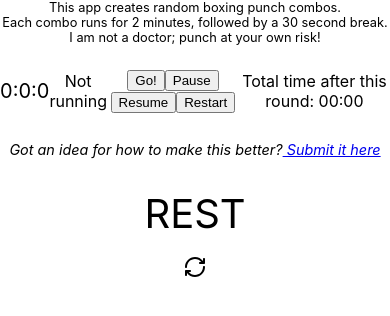
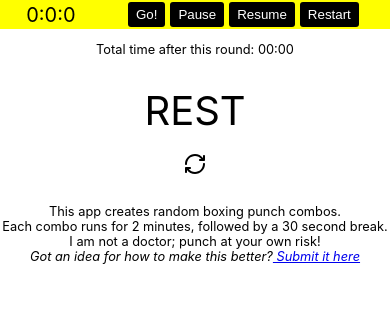
Before and after one commit to nelliemckesson/BoxingBud, a React (Create React App) app in the folder boxingbud/: page / in a window 390 px wide. Shown: the top 316 px of the page. Built offline with nearby package versions, Linux system fonts and the light colour scheme.

Commit message:
mobile layout

```diff
--- a/boxingbud/src/App.css
+++ b/boxingbud/src/App.css
@@ -43,6 +43,15 @@
   justify-content: center;
 }
 
+.timerInner button {
+  border-width: 0px;
+  border-radius: 3px;
+  padding: 5px 8px 5px 8px;
+  margin-right: 5px;
+  background-color: black;
+  color: white;
+}
+
 .counter {
   font-size: 100px;
   width: 350px;
@@ -59,6 +68,10 @@
 .text p {
   margin: 0;
   padding: 0;
+}
+
+.mobileText {
+  display: none;
 }
 
 .move {
@@ -85,6 +98,7 @@
   }
 
   .timerContainer {
+    width: 100%;
     display: flex;
     flex-direction: column;
     align-items: center;
@@ -92,10 +106,13 @@
   }
 
   .timerInner {
+    width: 100%;
+    padding: 2px;
     display: flex;
     flex-direction: row;
-    justify-content: space-between;
+    justify-content: space-around;
     align-items: center;
+    background-color: yellow;
   }
 
   .counter {
@@ -108,13 +125,22 @@
   }
 
   .text {
-    margin-bottom: 10px;
+    display: none;
   }
 
-  .text p {
+  .mobileText p {
     font-size: 0.8em;
     margin: 0;
     padding: 0;
+  }
+
+  .mobileText {
+    display: block;
+    margin-top: 20px;
+  }
+
+  .total {
+    font-size: 0.8em;
   }
 
   .move {
@@ -122,13 +148,20 @@
   }
 
   .feedback {
-    font-style: italic;
-    font-size: 0.9em;
+    display: none;
+  }
+
+  .mobileText .feedback {
+    display: block;
   }
 
   .flat {
     border-width: 0px;
     background-color: transparent;
+  }
+
+  p.status {
+    display: none;
   }
 }
 
--- a/boxingbud/src/Timer.js
+++ b/boxingbud/src/Timer.js
@@ -59,7 +59,7 @@ export default function Timer({expiryTimestamp}) {
           <div className="counter">
             <span>{hours}</span>:<span>{minutes}</span>:<span>{seconds}</span>
           </div>
-          <p>{isRunning && started ? 'Running' : 'Not running'}</p>
+          <p className="status">{isRunning && started ? 'Running' : 'Not running'}</p>
           <div>
             <button onClick={() => {
               if (started == false) {
@@ -78,8 +78,8 @@ export default function Timer({expiryTimestamp}) {
               restart(time)
             }}>Restart</button>
           </div>
-          <p>Total time after this round: {getTotal(total)}</p>
         </div>
+        <p className="total">Total time after this round: {getTotal(total)}</p>
         <p className="feedback">
           Got an idea for how to make this better?
           <a href="https://github.com/nelliemckesson/BoxingBud/issues"> Submit it here</a>
@@ -89,6 +89,15 @@ export default function Timer({expiryTimestamp}) {
       <div>
         <Combos newRound={main} started={started} />
       </div>
+      <div className="mobileText">
+        <p>This app creates random boxing punch combos.</p>
+        <p>Each combo runs for 2 minutes, followed by a 30 second break.</p>
+        <p>I am not a doctor; punch at your own risk!</p>
+        <p className="feedback">
+          Got an idea for how to make this better?
+          <a href="https://github.com/nelliemckesson/BoxingBud/issues"> Submit it here</a>
+        </p>
+      </div>
     </div>
   );
 }
```
